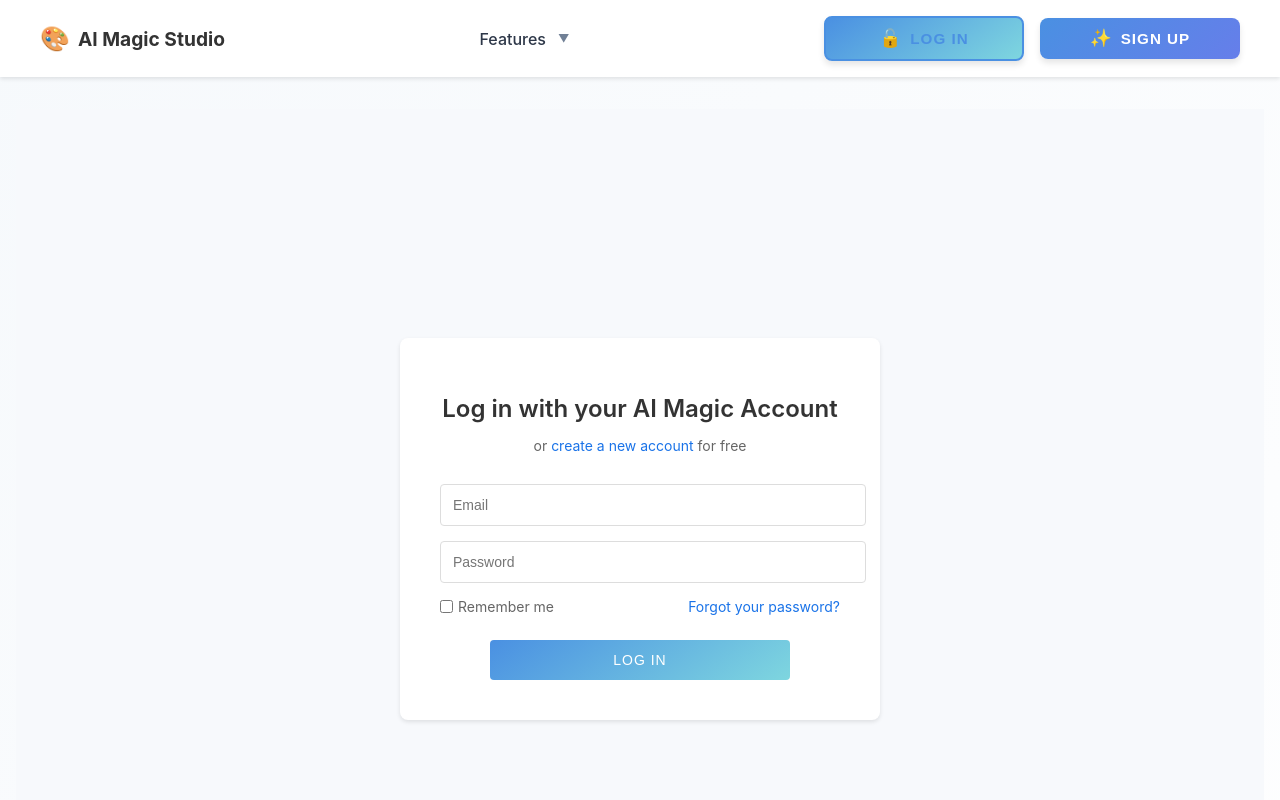
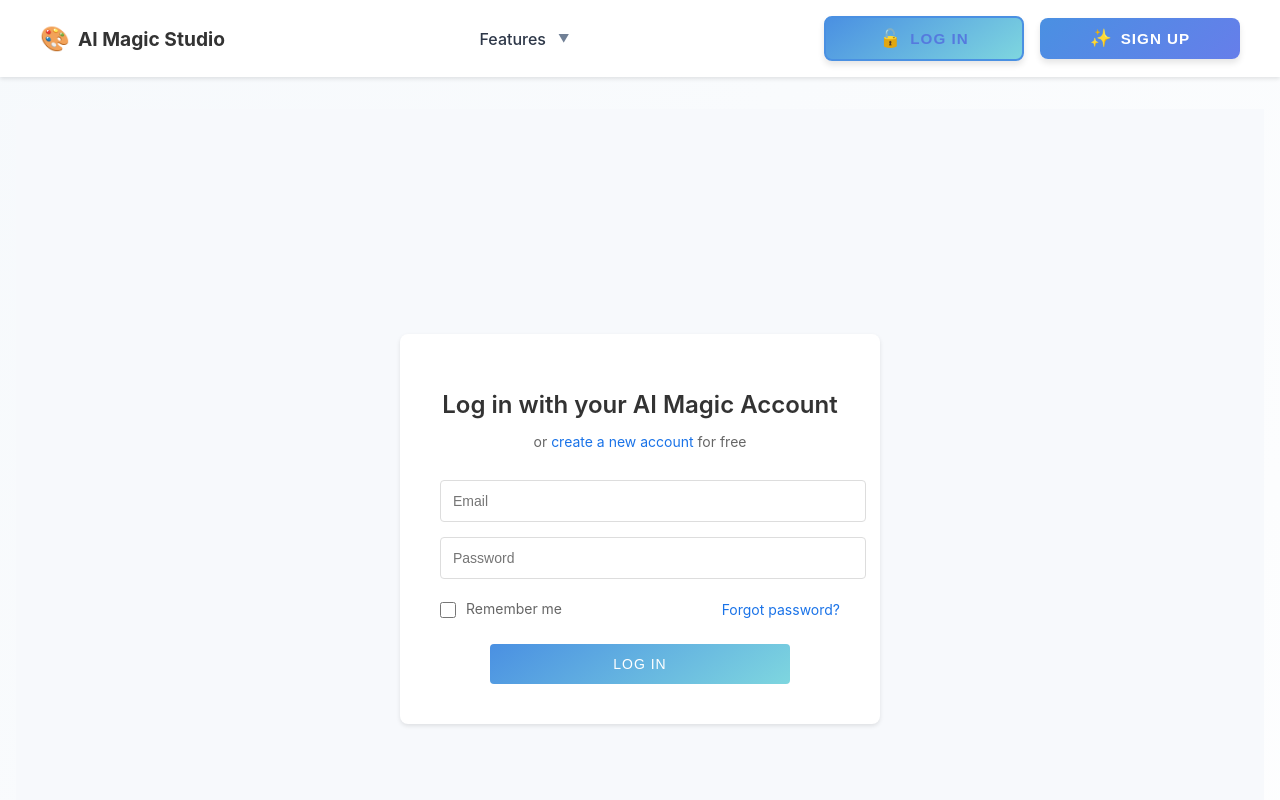
Before and after one commit to kylehe77/AI_Magic_Studio, a React (Create React App) app in the folder frontend/: page /login in a window 1280 px wide. Shown: the top 800 px of the page. Built offline with nearby package versions, Linux system fonts and the light colour scheme.

Commit message:
fix deployment

```diff
--- a/frontend/src/components/Header.css
+++ b/frontend/src/components/Header.css
@@ -201,7 +201,7 @@
 .login-button {
   background-color: transparent;
   border: 2px solid #4a90e2;
-  color: #4a90e2;
+  color: #557ade;
   transition: all 0.3s ease;
 }
 
--- a/frontend/src/components/Login.css
+++ b/frontend/src/components/Login.css
@@ -48,6 +48,12 @@
     gap: 15px;
 }
 
+.form-group {
+    display: flex;
+    flex-direction: column;
+    gap: 0.5rem;
+}
+
 .form-group input {
     width: 100%;
     padding: 12px;
@@ -61,27 +67,36 @@
     border-color: #1a73e8;
 }
 
-.form-options {
+.terms-agreement {
     display: flex;
     justify-content: space-between;
     align-items: center;
-    font-size: 14px;
+    margin-top: 5px;
 }
 
-.remember-me {
+.checkbox-label {
     display: flex;
     align-items: center;
-    gap: 5px;
+    gap: 8px;
+    font-size: 14px;
     color: #666;
 }
 
-.remember-me input[type="checkbox"] {
+.checkbox-label input[type="checkbox"] {
+    width: 16px;
+    height: 16px;
     margin: 0;
+    cursor: pointer;
+}
+
+.checkbox-label span {
+    line-height: 1.4;
 }
 
 .forgot-password {
     color: #1a73e8;
     text-decoration: none;
+    font-size: 14px;
 }
 
 .forgot-password:hover {
@@ -107,6 +122,6 @@
     width: 300px;
 }
 
-.login-button:hover {
+.login-button1:hover {
     background-color: #1557b0;
 }
--- a/frontend/src/components/Login.tsx
+++ b/frontend/src/components/Login.tsx
@@ -1,6 +1,11 @@
 import React, { useState } from 'react';
 import { useNavigate, Link } from 'react-router-dom';
+import axios from 'axios';
 import './Login.css';
+
+interface LoginResponse {
+    token: string;
+}
 
 const Login: React.FC = () => {
     const [email, setEmail] = useState('');
@@ -8,10 +13,19 @@ const Login: React.FC = () => {
     const [rememberMe, setRememberMe] = useState(false);
     const navigate = useNavigate();
 
-    const handleSubmit = (e: React.FormEvent) => {
+    const handleSubmit = async (e: React.FormEvent) => {
         e.preventDefault();
-        // TODO: Implement login logic
-        console.log('Login attempt with:', { email, password, rememberMe });
+        try {
+            const response = await axios.post<LoginResponse>('http://localhost:3001/api/auth/login', {
+                email,
+                password,
+            });
+            localStorage.setItem('authToken', response.data.token);
+            navigate('/dashboard');
+        } catch (error) {
+            console.error('Login error:', error);
+            alert('Login failed. Please check your credentials or register first.');
+        }
     };
 
     return (
@@ -43,23 +57,23 @@ const Login: React.FC = () => {
                         />
                     </div>
 
-                    <div className="form-options">
-                        <label className="remember-me">
+                    <div className="terms-agreement">
+                        <label className="checkbox-label">
                             <input
                                 type="checkbox"
                                 checked={rememberMe}
                                 onChange={(e) => setRememberMe(e.target.checked)}
                             />
-                            Remember me
+                            <span>Remember me</span>
                         </label>
                         <Link to="/forgot-password" className="forgot-password">
-                            Forgot your password?
+                            Forgot password?
                         </Link>
                     </div>
 
                     <div className="button-container">
                         <button type="submit" className="login-button1">
-                            Log in
+                            Log In
                         </button>
                     </div>
                 </form>
--- a/frontend/src/components/Signup.tsx
+++ b/frontend/src/components/Signup.tsx
@@ -1,5 +1,6 @@
 import React, { useState } from 'react';
 import { useNavigate, Link } from 'react-router-dom';
+import axios from 'axios';
 import './Signup.css';
 
 const Signup: React.FC = () => {
@@ -9,10 +10,23 @@ const Signup: React.FC = () => {
     const [agreeToTerms, setAgreeToTerms] = useState(false);
     const navigate = useNavigate();
 
-    const handleSubmit = (e: React.FormEvent) => {
+    const handleSubmit = async (e: React.FormEvent) => {
         e.preventDefault();
-        // TODO: Implement signup logic
-        console.log('Signup attempt with:', { email, password, confirmPassword, agreeToTerms });
+        if (password !== confirmPassword) {
+            alert('Passwords do not match.');
+            return;
+        }
+        try {
+            const response = await axios.post('http://localhost:3001/api/auth/register', {
+                email,
+                password,
+            });
+            alert('Verification email has been sent. Please check your inbox.');
+            navigate('/login'); // Redirect to login page
+        } catch (error) {
+            console.error('Signup error:', error);
+            alert('An error occurred during signup. Please try again.');
+        }
     };
 
     return (
```
Also changed, not shown: frontend/src/components/VerifyEmailComponent.tsx (added, +38 -0 lines), 1 other file (tests, documents, lock files or other folders).
